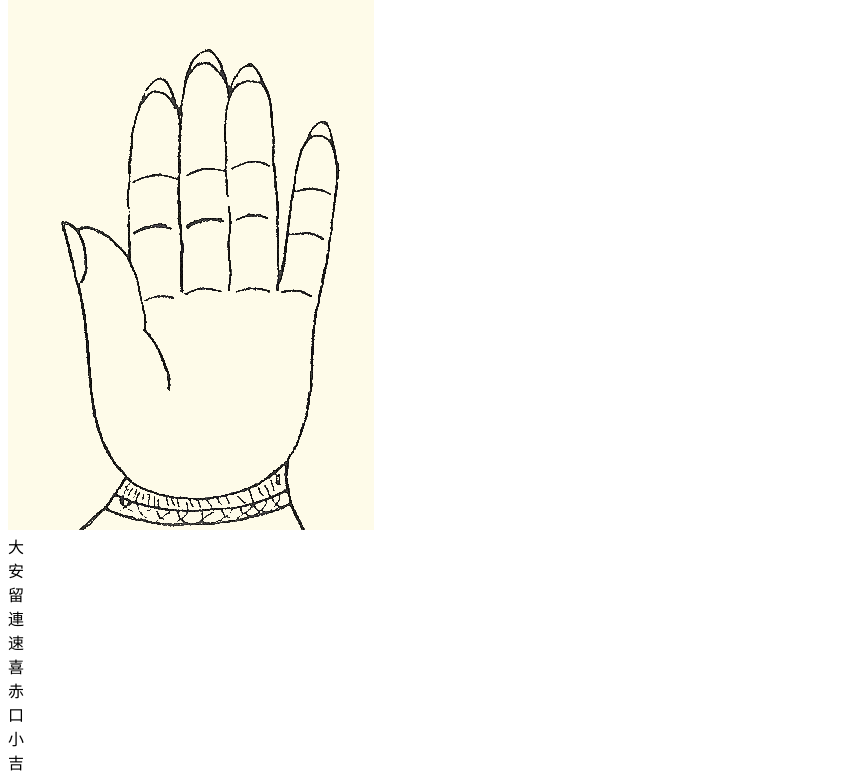
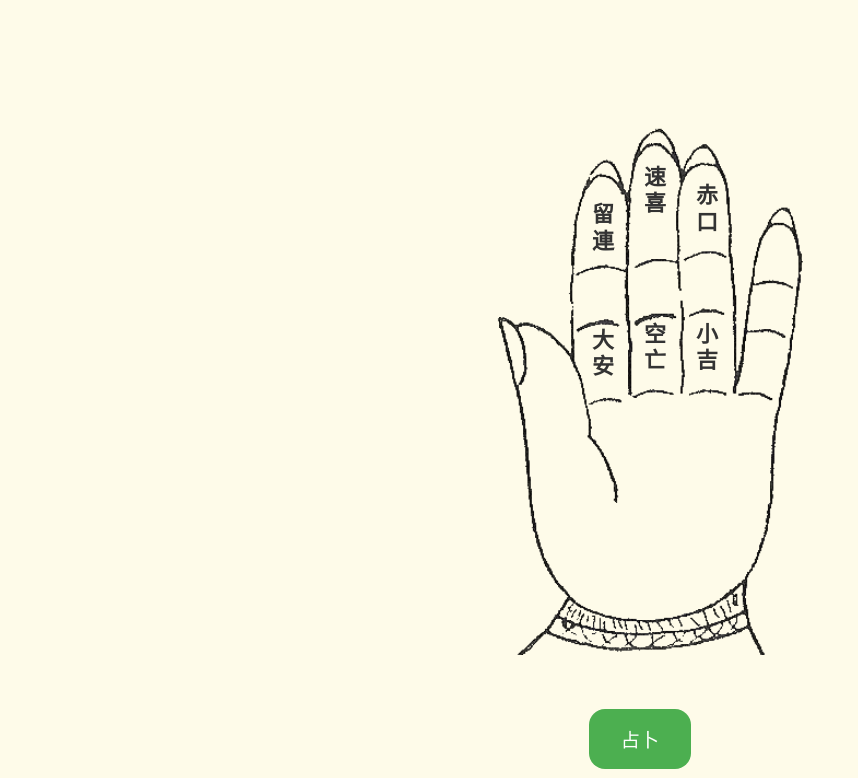
Before and after one commit to susanna2222/finger-teller-js, a plain HTML site: page index.html in a window 1280 px wide. Shown: the part 134-912 px from the top of the page, without its empty margins (0-858 px from the left). Drawn offline with Linux system fonts and the light colour scheme.

Commit message:
fix css version

```diff
--- a/index.html
+++ b/index.html
@@ -6,7 +6,7 @@
   <meta name="theme-color" content="#ffffff">
   <title>孔明六壬時課</title>
   <link rel="manifest" href="manifest.json">
-  <link rel="stylesheet" href="style_v3.css">
+  <link rel="stylesheet" href="style.css">
   <link rel="icon" href="icon.png">
   <script src="https://cdn.jsdelivr.net/npm/solarlunar@2.0.7/lib/solarlunar.min.js"></script>
   <script src="script.js" defer></script>
```
